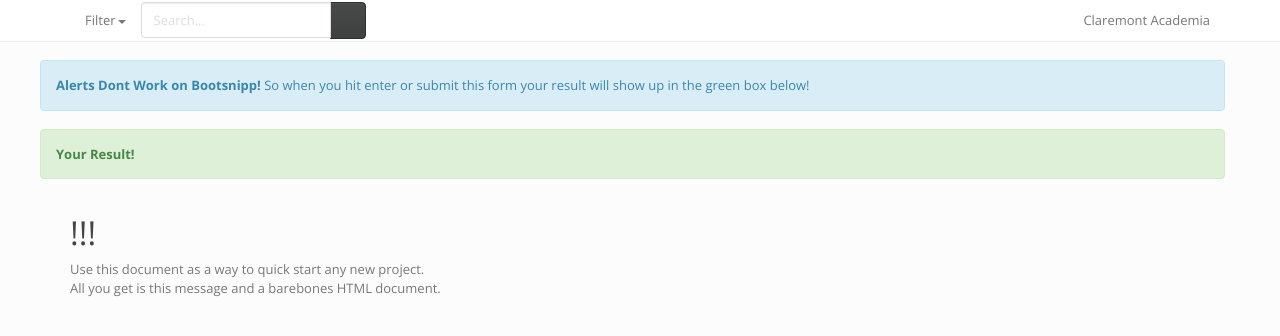
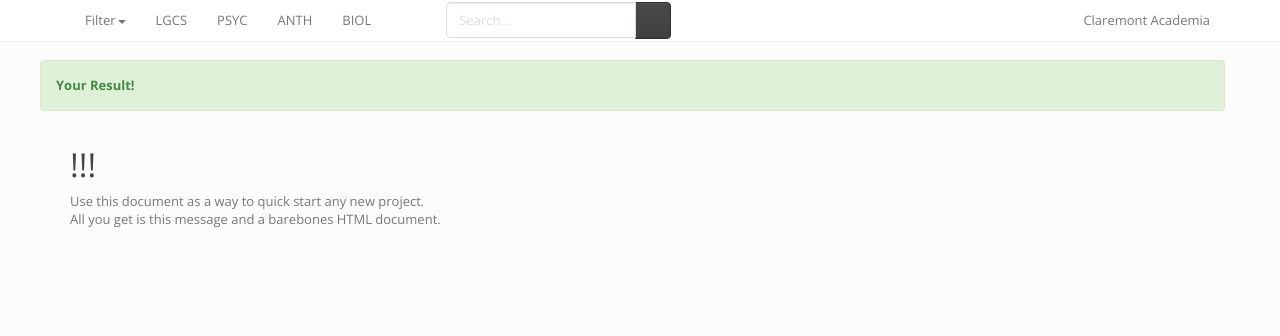
Before and after one commit to ClaremontAcademia/Forum, a Django app: page / in a window 1280 px wide. Shown: the top 336 px of the page. Run offline with Django 3.2, Linux system fonts and the light colour scheme; some libraries are stand-ins or nearby versions; some web fonts are replaced.

Commit message:
Add placeholder classes on favorites bar

```diff
--- a/forum/templates/base.html
+++ b/forum/templates/base.html
@@ -80,6 +80,12 @@
                                 </li>
                             </ul>
                         </li>
+                        <li><a href="#">LGCS</a></li>
+                        <li><a href="#">PSYC</a></li>
+                        <li><a href="#">ANTH</a></li>
+                        <li><a href="#">BIOL</a></li>
+                        <li><a href="#"></a></li>
+                        <li><a href="#"></a></li>
                     </ul>
 
                     <ul class="nav navbar-nav navbar-right">
@@ -104,9 +110,6 @@
 
         <div class="container">
             <div class="row">
-                <div class="alert alert-info">
-                    <strong>Alerts Dont Work on Bootsnipp!</strong> So when you hit enter or submit this form your result will show up in the green box below!
-                </div>
                 <div class="alert alert-success">
                     <strong>Your Result!</strong> <span id="showSearchTerm"></span>
                 </div>
```
